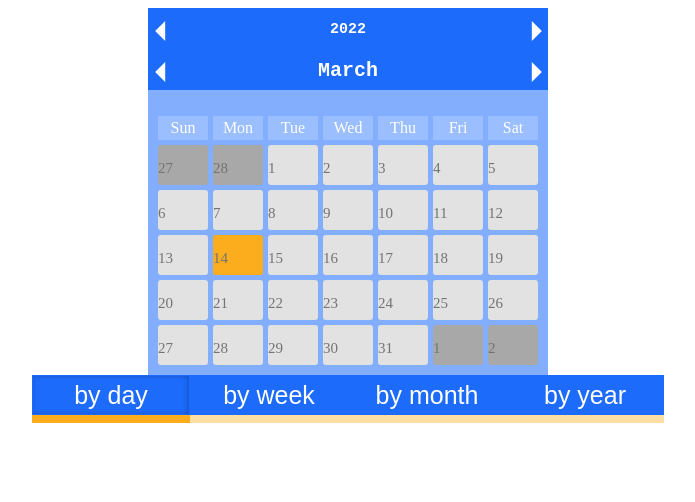
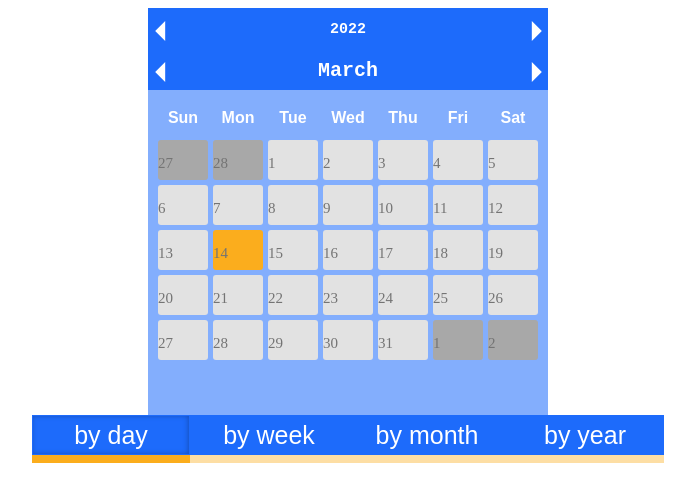
Before and after one commit to MrGarrson47/transcription-tracker, a React (Create React App) app: page / in a window 1280 px wide. Shown: the top 502 px of the page, without its empty margins (292-987 px from the left). Built offline with nearby package versions, Linux system fonts and the light colour scheme.

Commit message:
moved the headers for the week days into it's own component, WeekHeader

```diff
--- a/src/components/calendar/Calendar.js
+++ b/src/components/calendar/Calendar.js
@@ -2,6 +2,7 @@ import classes from "./Calendar.module.css";
 import CalendarYear from "./CalendarYear";
 import CalendarMonth from "./CalendarMonth";
 import CalendarDays from "./CalendarDays";
+import WeekHeader from "./WeekHeader";
 
 const Calendar = () => {
 
@@ -9,6 +10,7 @@ const Calendar = () => {
     <div className={classes.calendarMainContainer}>
       <CalendarYear />
       <CalendarMonth />
+      <WeekHeader/>
       <CalendarDays/>
     </div>
   )
--- a/src/components/calendar/CalendarDays.js
+++ b/src/components/calendar/CalendarDays.js
@@ -1,9 +1,8 @@
 import classes from "./CalendarDays.module.css";
 import { getDays } from "./dayCalcFunctions";
 import { useSelector, useDispatch } from "react-redux";
+import { motion } from "framer-motion";
 import { stringFromDateObject, dateObjectFromString } from "../../generalDateFunctions";
-
-const weekDays = ["Sun", "Mon", "Tue", "Wed", "Thu", "Fri", "Sat"];
 
 const CalendarDays = () => {
     const currentDate = dateObjectFromString(useSelector((state) => state.selectedDate))
@@ -32,18 +31,23 @@ const CalendarDays = () => {
         return [day, newDateString];
     }
 
-    const getWeekColumnHeaders = () => {
-        return weekDays.map((day, index) => <div key={`weekHeader${index}`} className={classes.weekHeader}><p className={classes.weekHeaderText}>{day}</p></div>)
+    const generateDayGridItems = (totalDaysObject) => {
+        let totalDays = totalDaysObject.totalDaysArray;
+        let animationDelayTimings = getAnimationDelayTimings(totalDays.length);
+        return totalDays.map((day, index) => {
+            if (isBlankDay(index, totalDaysObject)) {
+                return getBlankDay(day, index, totalDays.length, animationDelayTimings[index]);
+            }
+            return getCalendarDay(day, index, totalDays.length, animationDelayTimings[index])
+        })
     }
 
-    const generateDayGridItems = (totalDaysObject) => {
-        let totalDays = totalDaysObject.totalDaysArray;
-        return totalDays.map((day, index) => {
-            if (isBlankDay(index, totalDaysObject)) {
-                return getBlankDay(day, index, totalDays.length);
-            }
-            return getCalendarDay(day, index, totalDays.length)
-        })
+    const getAnimationDelayTimings = (totalDaysLength)=>{
+        let animationDelayTimings = [];
+        for (let i = 0; i < totalDaysLength; i++) {
+            animationDelayTimings.push((i + 1) / 30);
+        }
+        return animationDelayTimings;
     }
 
     const isBlankDay = (indexOfDay, totalDaysObject) => {
@@ -54,17 +58,35 @@ const CalendarDays = () => {
         return false;
     }
 
-    const getBlankDay = (day, index, totalDays) => {
-        return <div key={`blank-${index}`} className={classes.dayBlank} id={`${day}-${index}-${totalDays}`}><p className={classes.dayText}>{day}</p></div>
+    const getBlankDay = (day, index, totalDays, delay) => {
+        return <motion.div
+            key={`blank-${index}${selectedMonth}${selectedYear}`}
+            className={classes.dayBlank}
+            id={`${day}-${index}-${totalDays}`}
+            initial={{ y: -50, x: -50, opacity: 0 }}
+            animate={{ y: 0, x: 0, opacity: 1 }}
+            transition={{ duration: .4, delay: delay }}
+        >
+            <p className={classes.dayText}>{day}</p>
+        </motion.div>
     }
 
-    const getCalendarDay = (day, index, totalDays) => {
-        return <div key={`day-${index}`} onClick={selectDayHandler} className={day == selectedDay ? classes.dayActive : classes.dayPassive} id={`${day}-${index}-${totalDays}`}><p className={classes.dayText}>{day}</p></div>
+    const getCalendarDay = (day, index, totalDays, delay) => {
+        return <motion.div
+            key={`day-${index}${selectedMonth}${selectedYear}`}
+            onClick={selectDayHandler}
+            className={day == selectedDay ? classes.dayActive : classes.dayPassive}
+            id={`${day}-${index}-${totalDays}`}
+            initial={{y: -50, x: -50, opacity: 0}}
+            animate={{y: 0, x: 0, opacity: 1}}
+            transition={{duration: .4, delay: delay}}
+        >
+            <p className={classes.dayText}>{day}</p>
+        </motion.div>
     }
 
     return (
         <div className={classes.daysContainer}>
-            {getWeekColumnHeaders()}
             {generateDayGridItems(getDays(currentDate))}
         </div>
     )
--- a/src/components/calendar/CalendarDays.module.css
+++ b/src/components/calendar/CalendarDays.module.css
@@ -40,12 +40,3 @@
     color: rgb(207, 207, 207);
     font-family: 'Times New Roman', Times, serif;
 }
-
-.weekHeaderText{
-    background-color: #9bbeff;
-    text-align: center;
-    color: white;
-    padding-top: 3px;
-    padding-bottom: 3px;
-    font-family: 'Times New Roman', Times, serif;
-}
--- a/src/components/calendar/CalendarMonth.js
+++ b/src/components/calendar/CalendarMonth.js
@@ -7,12 +7,12 @@ import { useState } from "react";
 const months = ["January", "February", "March", "April", "May", "June", "July", "August", "September", "October", "November", "December"];
 
 const variants = {
-    initial: (custom) => custom === "RIGHT" ?
+    initial: (custom) => custom === "LEFT" ?
         { top: "50%", translateY: "-50%", left: "-50%", translateX: "0%", opacity: 0.5 } :
         { top: "50%", translateY: "-50%", left: "100%", translateX: "0%", opacity: 0.5 },
-    animate: (custom) => custom === "RIGHT" ?
+    animate: (custom) => custom === "LEFT" ?
         { top: "50%", translateY: "-50%", left: "50%", translateX: "-50%", opacity: 1 } : { top: "50%", translateY: "-50%", left: "50%", translateX: "-50%", opacity: 1 },
-    exit: (custom) => custom === "RIGHT" ?
+    exit: (custom) => custom === "LEFT" ?
         { top: "50%", translateY: "-50%", left: "130%", translateX: "0%", opacity: 0.3 } :
         { top: "50%", translateY: "-50%", left: "-30%", translateX: "0%", opacity: 0.3 }
 }
--- a/src/components/calendar/CalendarYear.js
+++ b/src/components/calendar/CalendarYear.js
@@ -3,6 +3,17 @@ import { stringFromDateObject, dateObjectFromString } from "../../generalDateFun
 import { useSelector, useDispatch } from "react-redux";
 import { motion, AnimatePresence } from "framer-motion";
 import { useState } from "react";
+
+const variant = {
+    initial: (custom) => custom === "LEFT" ?
+        { top: "50%", translateY: "-50%", left: "-50%", translateX: "0%", opacity: 0.5 } :
+        { top: "50%", translateY: "-50%", left: "100%", translateX: "0%", opacity: 0.5 },
+    animate: (custom) => custom === "LEFT" ?
+        { top: "50%", translateY: "-50%", left: "50%", translateX: "-50%", opacity: 1 } : { top: "50%", translateY: "-50%", left: "50%", translateX: "-50%", opacity: 1 },
+    exit: (custom) => custom === "LEFT" ?
+        { top: "50%", translateY: "-50%", left: "130%", translateX: "0%", opacity: 0.3 } :
+        { top: "50%", translateY: "-50%", left: "-30%", translateX: "0%", opacity: 0.3 }
+}
 
 
 const CalendarYear = () => {
@@ -12,17 +23,6 @@ const CalendarYear = () => {
     const selectedMonth = currentDate.getMonth();
     const dispatch = useDispatch();
     const [direction, setDirection] = useState("RIGHT");
-
-    const variant = {
-        initial: (custom) => custom === "RIGHT" ?
-            { top: "50%", translateY: "-50%", left: "-50%", translateX: "0%", opacity: 0.5 } :
-            { top: "50%", translateY: "-50%", left: "100%", translateX: "0%", opacity: 0.5 },
-        animate: (custom) => custom === "RIGHT" ?
-            { top: "50%", translateY: "-50%", left: "50%", translateX: "-50%", opacity: 1 } : { top: "50%", translateY: "-50%", left: "50%", translateX: "-50%", opacity: 1 },
-        exit: (custom) => custom === "RIGHT" ?
-            { top: "50%", translateY: "-50%", left: "130%", translateX: "0%", opacity: 0.3 } :
-            { top: "50%", translateY: "-50%", left: "-30%", translateX: "0%", opacity: 0.3 }
-    }
 
     const add1Year = () => {
         let newYear = selectedYear + 1;
--- /dev/null
+++ b/src/components/calendar/WeekHeader.js
@@ -0,0 +1,18 @@
+import classes from './WeekHeader.module.css';
+
+const weekDays = ["Sun", "Mon", "Tue", "Wed", "Thu", "Fri", "Sat"];
+
+const WeekHeader = () => {
+
+    const getWeekColumnHeaders = () => {
+        return weekDays.map((day, index) => <div key={`weekHeader${index}`} className={classes.weekHeader}><p className={classes.weekHeaderText}>{day}</p></div>)
+    }
+
+    return (
+        <div className={classes.weekHeaderContainer}>
+            {getWeekColumnHeaders()}
+        </div>
+    )
+}
+
+export default WeekHeader;
--- /dev/null
+++ b/src/components/calendar/WeekHeader.module.css
@@ -0,0 +1,18 @@
+.weekHeaderContainer{
+    display: grid;
+    grid-template-columns: repeat(7, 1fr);
+    gap: 5px;
+    padding-left: 10px;
+    padding-right: 10px;
+
+}
+
+.weekHeaderText{
+    text-align: center;
+    color: white;
+    padding-top: 3px;
+    padding-bottom: 3px;
+    font-family:Arial, Helvetica, sans-serif;
+    font-weight: 700;
+    margin-bottom: 0;
+}
```
